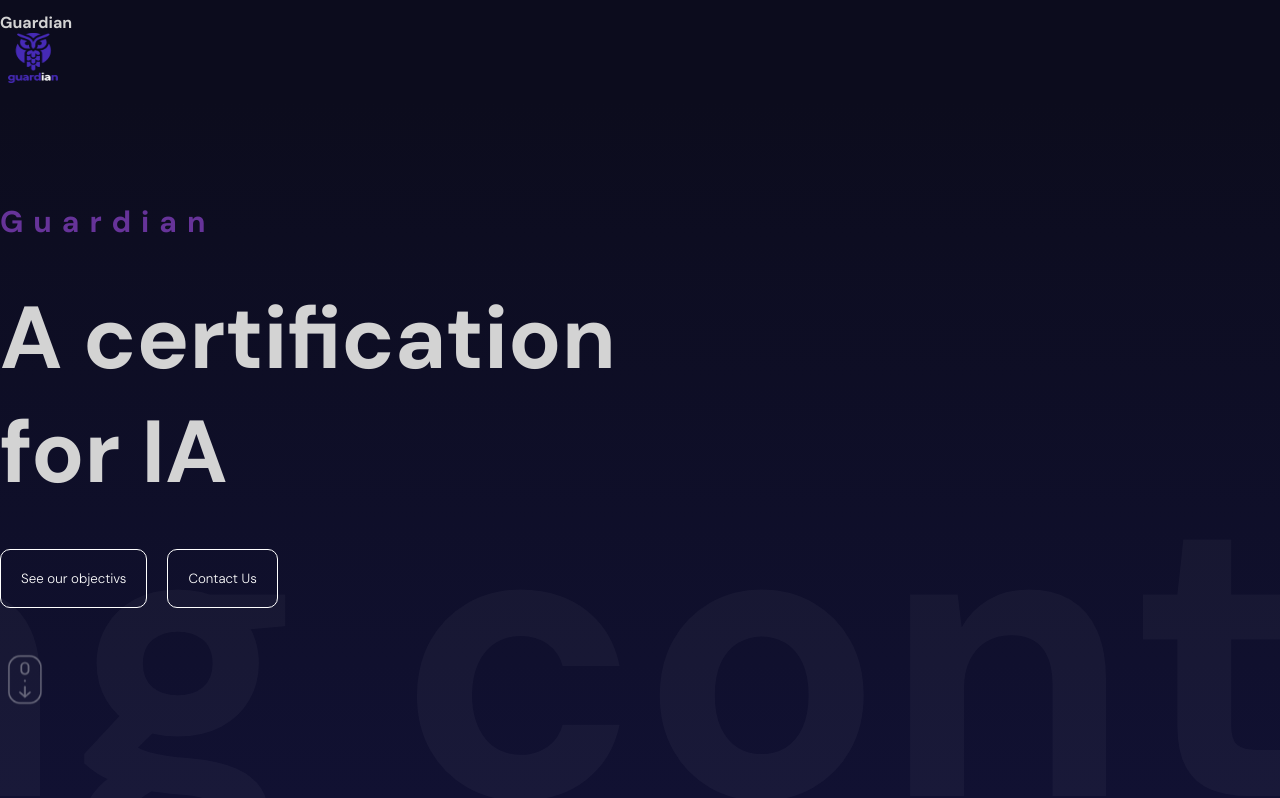
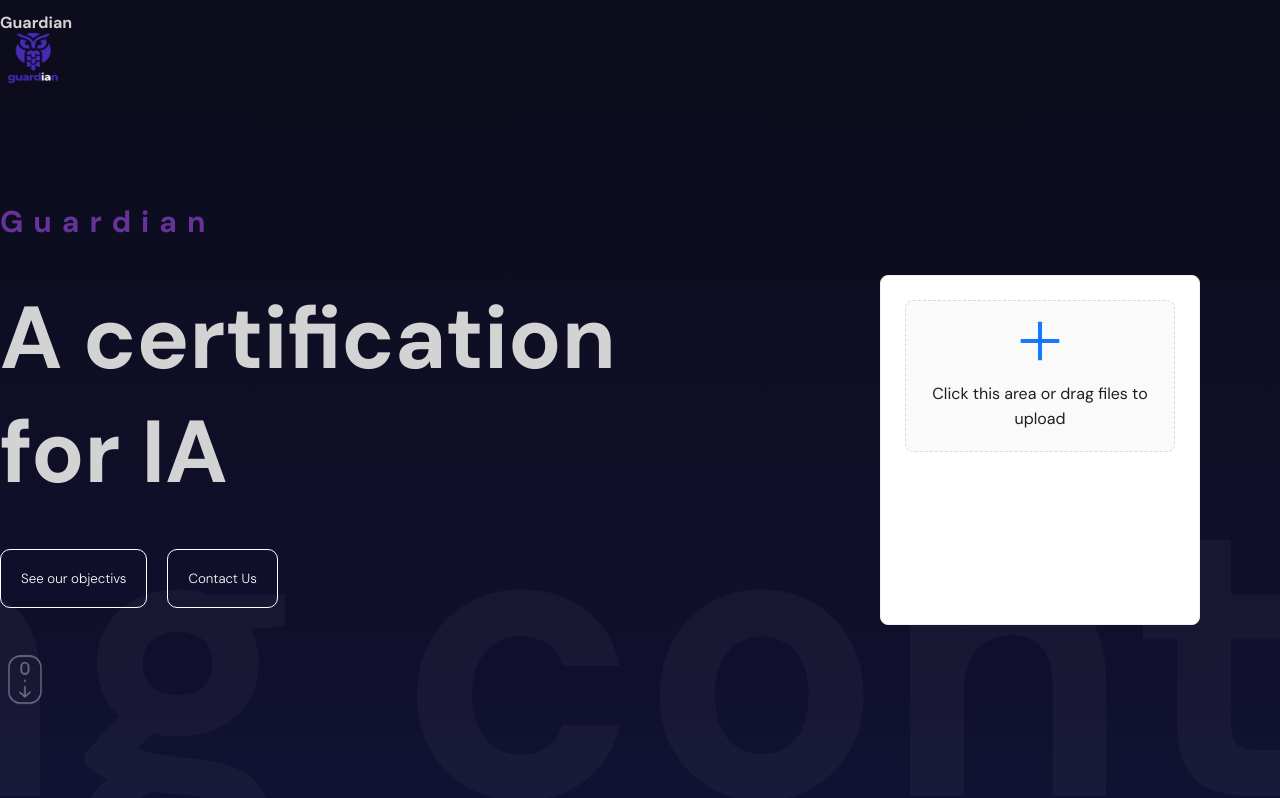
Before and after one commit to Molaryy/Guardian, a React (Vite) app in the folder frontend/guardian/: page / in a window 1280 px wide. Shown: the top 798 px of the page. Built offline with nearby package versions, Linux system fonts and the light colour scheme.

Commit message:
feat(frontend): drag and drop implemented but always visible

```diff
--- a/frontend/guardian/package.json
+++ b/frontend/guardian/package.json
@@ -11,6 +11,7 @@
   },
   "dependencies": {
     "@emailjs/browser": "^3.11.0",
+    "antd": "^5.17.0",
     "framer-motion": "^10.16.4",
     "react": "18.2.0",
     "react-dom": "18.2.0",
--- a/frontend/guardian/src/App.jsx
+++ b/frontend/guardian/src/App.jsx
@@ -6,13 +6,15 @@ import Navbar from "./components/navbar/Navbar";
 import Parallax from "./components/parallax/Parallax";
 import Projects from "./components/projects/Projects";
 import Services from "./components/services/Services";
+import { Button, Card } from 'antd';
 
 const App = () => {
+
   return (
     <div>
       <section id="Homepage">
         <Navbar />
-        <Logo/>
+        <Logo />
       </section>
       <section id="Services">
         <Parallax type="services" />
--- /dev/null
+++ b/frontend/guardian/src/components/logo/DragAndDrop.jsx
@@ -0,0 +1,39 @@
+import { Upload } from 'antd';
+import { PlusOutlined } from '@ant-design/icons';
+import useFilePreview from './UseFilePreview';
+
+
+const { Dragger } = Upload;
+
+const DragAndDrop = ({ addFile, removeFile }) => {
+  const [handlePreview, previewContent] = useFilePreview();
+
+  const beforeUploadHandler = (file) => {
+    addFile(file);
+    return false;
+  };
+
+  return (
+    <>
+      <Dragger
+        multiple={true}
+        onRemove={removeFile}
+        showUploadList={true}
+        listType="picture-card"
+        beforeUpload={beforeUploadHandler}
+        onPreview={handlePreview}
+        accept="image/*"
+      >
+        <p className="ant-upload-drag-icon">
+          <PlusOutlined />
+        </p>
+        <p className="ant-upload-text">
+          Click this area or drag files to upload
+        </p>
+      </Dragger>
+      {previewContent}
+    </>
+  );
+};
+
+export default DragAndDrop;
--- a/frontend/guardian/src/components/logo/Logo.jsx
+++ b/frontend/guardian/src/components/logo/Logo.jsx
@@ -1,5 +1,8 @@
 import "./logo.scss";
 import { motion } from "framer-motion";
+import { Button, Card } from 'antd';
+import DragAndDrop from './DragAndDrop';
+import useFileSelection from './UseFileSelection';
 
 const textVariants = {
   initial: {
@@ -37,7 +40,9 @@ const sliderVariants = {
   },
 };
 
+
 const Logo = () => {
+  const [addFile, removeFile] = useFileSelection();
   return (
     <div className="hero">
       <div className="wrapper">
@@ -63,6 +68,9 @@ const Logo = () => {
             src="/scroll.png"
             alt=""
           />
+          <Card className="dragndrop" actions={[]}>
+            <DragAndDrop addFile={addFile} removeFile={removeFile} />
+          </Card>
         </motion.div>
       </div>
       <motion.div
@@ -73,7 +81,6 @@ const Logo = () => {
       >
         Bring control between art and IA
       </motion.div>
-
     </div>
   );
 };
--- /dev/null
+++ b/frontend/guardian/src/components/logo/UseFilePreview.jsx
@@ -0,0 +1,46 @@
+import { Modal } from 'antd';
+import { useState } from 'react';
+
+const useFilePreview = () => {
+  const [previewVisibility, setPreviewVisibility] = useState(false);
+  const [previewImage, setPreviewImage] = useState(null);
+  const [previewTitle, setPreviewTitle] = useState('');
+
+  const getBase64Representation = (file) =>
+    new Promise((resolve, reject) => {
+      const reader = new FileReader();
+      reader.readAsDataURL(file);
+      reader.onload = () => resolve(reader.result);
+      reader.onerror = (error) => reject(error);
+    });
+
+  const handlePreview = async (file) => {
+    if (!file.url && !file.preview) {
+      file.preview = await getBase64Representation(file.originFileObj);
+    }
+    setPreviewImage(file.url || file.preview);
+    setPreviewVisibility(true);
+    setPreviewTitle(
+      file.name || file.url.substring(file.url.lastIndexOf('/') + 1)
+    );
+  };
+
+  const hidePreview = () => {
+    setPreviewVisibility(false);
+  };
+
+  const previewContent = (
+    <Modal
+      visible={previewVisibility}
+      title={previewTitle}
+      footer={null}
+      onCancel={hidePreview}
+    >
+      <img alt={previewTitle} style={{ width: '100%' }} src={previewImage} />
+    </Modal>
+  );
+
+  return [handlePreview, previewContent];
+};
+
+export default useFilePreview;
--- /dev/null
+++ b/frontend/guardian/src/components/logo/UseFileSelection.jsx
@@ -0,0 +1,22 @@
+import { useState } from 'react';
+
+const useFileSelection = () => {
+  const [selectedFiles, setSelectedFiles] = useState([]);
+
+  const addFile = (file) => {
+    setSelectedFiles((currentSelection) => [...currentSelection, file]);
+  };
+
+  const removeFile = (file) => {
+    setSelectedFiles((currentSelection) => {
+      const newSelection = currentSelection.slice();
+      const fileIndex = currentSelection.indexOf(file);
+      newSelection.splice(fileIndex, 1);
+      return newSelection;
+    });
+  };
+
+  return [addFile, removeFile];
+};
+
+export default useFileSelection;
--- a/frontend/guardian/src/components/logo/logo.scss
+++ b/frontend/guardian/src/components/logo/logo.scss
@@ -60,7 +60,12 @@
     }
   }
 
-
+  .dragndrop {
+    position: absolute;
+    margin-left: 55rem;
+    height: 50%;
+    width: 25%;
+  }
 
   .slidingTextContainer {
     position: absolute;
--- a/frontend/guardian/src/main.jsx
+++ b/frontend/guardian/src/main.jsx
@@ -6,4 +6,5 @@ ReactDOM.createRoot(document.getElementById('root')).render(
   <React.StrictMode>
     <App />
   </React.StrictMode>,
+  document.getElementById('root')
 )
```
Also changed, not shown: 1 other file (tests, documents, lock files or other folders).
